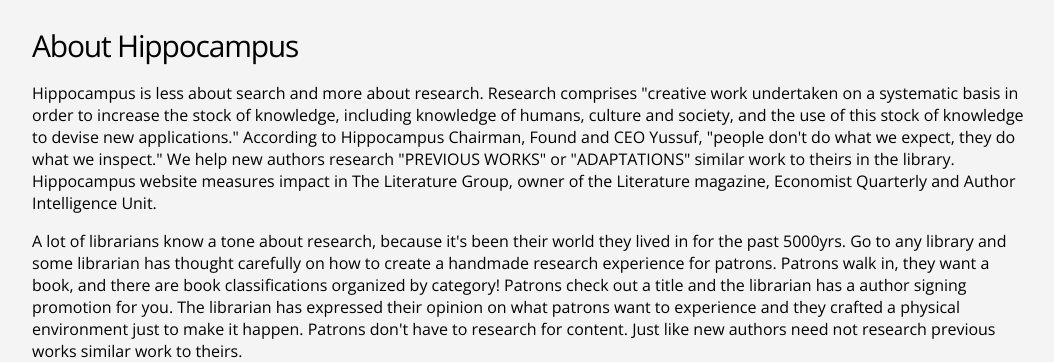
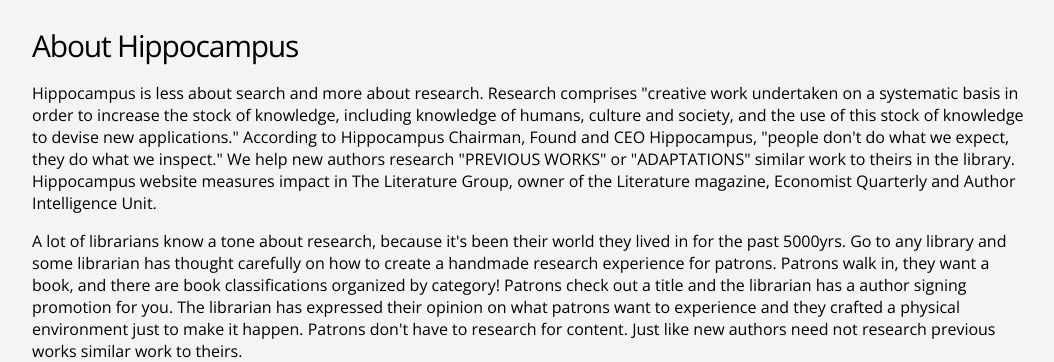
Before and after one commit to hippocampus2020/learning-flask, a Flask app: page /about in a window 1280 px wide. Shown: the part 50-412 px from the top of the page, without its empty margins (108-1162 px from the left). Run offline with Flask 2, Linux system fonts and the light colour scheme.

Commit message:
changed About page paragraph 1

```diff
--- a/templates/about.html
+++ b/templates/about.html
@@ -8,7 +8,7 @@
      <p>Hippocampus is less about search and more about research. Research comprises "creative work undertaken on
             a systematic basis in order to increase the stock of knowledge, including knowledge of humans, culture and
             society, and the use of this stock of knowledge to devise new applications." According to Hippocampus Chairman,
-            Found and CEO Yussuf, "people don't do what we expect, they do what we inspect." We help new authors research
+            Found and CEO Hippocampus, "people don't do what we expect, they do what we inspect." We help new authors research
             "PREVIOUS WORKS" or "ADAPTATIONS" similar work to theirs in the library. Hippocampus website measures impact
             in The Literature Group, owner of the Literature magazine, Economist Quarterly and Author Intelligence Unit.
         </p>
```
